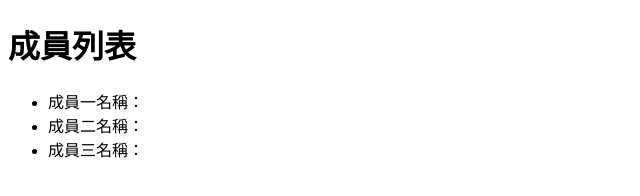
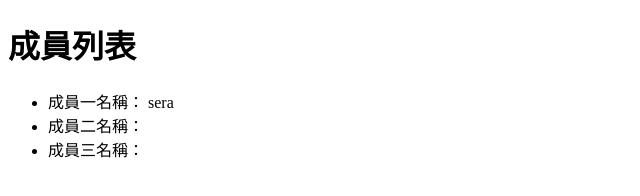
Before and after one commit to sammy1208/react-work-git05, a plain HTML site: page index.html in a window 1280 px wide. Shown: the full height of the page, 0-640 px from the left. Drawn offline with Linux system fonts and the light colour scheme.

Commit message:
新增成員一名稱

```diff
--- a/index.html
+++ b/index.html
@@ -8,7 +8,7 @@
 <body>
     <h1>成員列表</h1>
     <ul>
-        <li>成員一名稱：</li>
+        <li>成員一名稱： sera</li>
         <li>成員二名稱：</li>
         <li>成員三名稱：</li>
     </ul>
```
